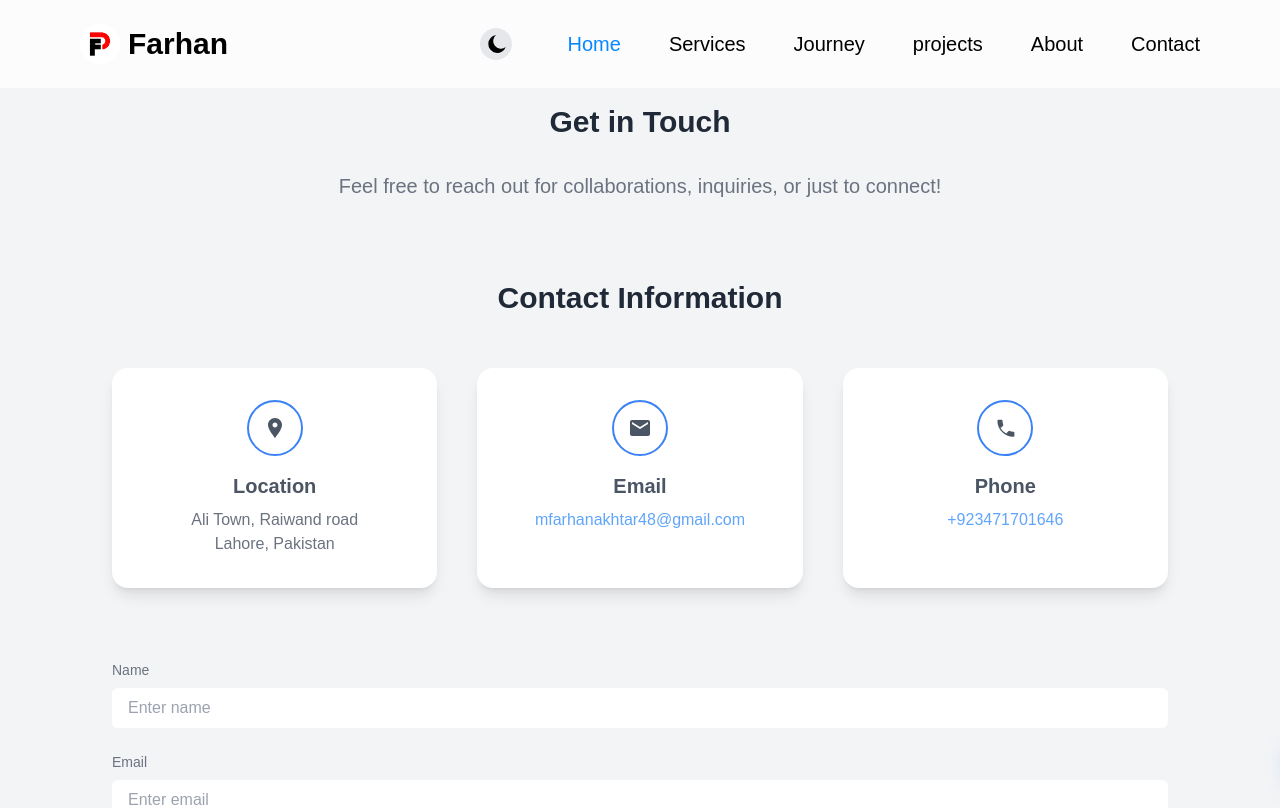
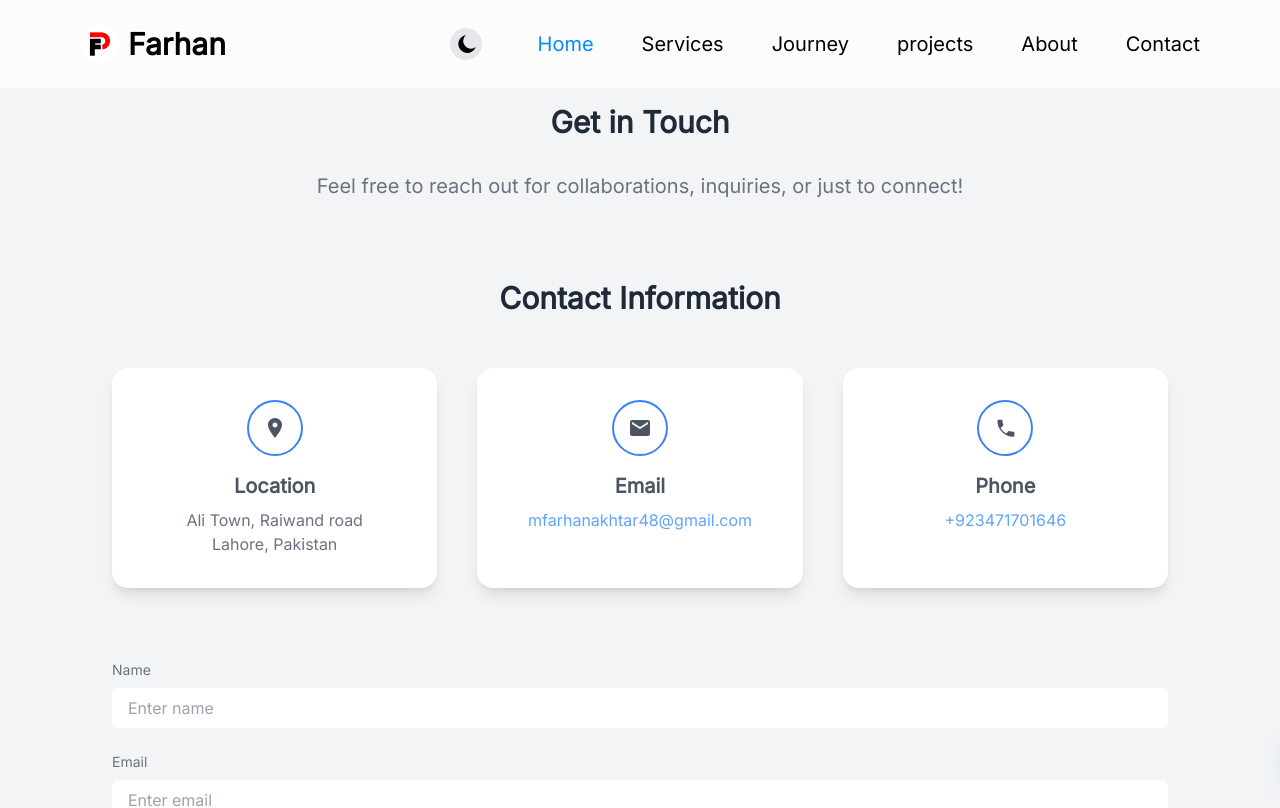
Before and after one commit to FarhanAK48/Portfolio, an Angular app: page /contact in a window 1280 px wide. Shown: the top 808 px of the page. Built offline with nearby package versions, Linux system fonts and the light colour scheme.

Commit message:
add font family and font changes

```diff
--- a/src/app/layout/contact/contact.component.html
+++ b/src/app/layout/contact/contact.component.html
@@ -3,10 +3,10 @@
     <div class=" flex-1">
 
 
-        <h2 class="text-gray-800 dark:text-white text-2xl md:text-3xl font-semibold leading-snug text-center mb-8">Get in Touch</h2>
+        <h2 class="text-gray-800 dark:text-white text-2xl md:text-3xl font-bold leading-snug text-center mb-8">Get in Touch</h2>
         <p class="text-center text-base sm:text-lg md:text-xl font-normal leading-relaxed mb-12">Feel free to reach out for collaborations, inquiries, or just to connect!</p>
         <div class="contact-info-cards bg-gray-100 dark:bg-[#121212] text-gray-600 dark:text-[#e0e0e0] py-8">
-            <h2 class="text-gray-800 dark:text-white text-2xl md:text-3xl font-semibold leading-snug text-center mb-8">Contact Information</h2>
+            <h2 class="text-gray-800 dark:text-white text-2xl md:text-3xl font-bold leading-snug text-center mb-8">Contact Information</h2>
             <div class=" rounded-2xl py-5 mx-auto grid grid-cols-1 sm:grid-cols-2 lg:grid-cols-3 gap-10">
                 <div *ngFor="let card of contactCards" class="card transition-transform duration-[800ms] hover:scale-110 bg-white dark:bg-[#1e1e1e] text-gray-600 dark:text-white p-8 rounded-2xl shadow-lg text-center">
                     <div class="icon mb-4 flex flex-col items-center text-gray-600 dark:text-white">
--- a/src/app/layout/projects/projects.component.html
+++ b/src/app/layout/projects/projects.component.html
@@ -34,7 +34,7 @@
             </div>
         </div>
 
-        <h2 class="text-4xl font-semibold text-gray-800 dark:text-white bg-clip-text  my-10 text-center">
+        <h2 class="text-2xl md:text-3xl font-semibold leading-snug text-gray-800 dark:text-white bg-clip-text  my-10 text-center">
             Side Project<br />
             <span class="text-base font-normal">— Creative ideas in action —</span>
         </h2>
--- a/src/index.html
+++ b/src/index.html
@@ -6,6 +6,7 @@
   <base href="/">
   <meta name="viewport" content="width=device-width, initial-scale=1">
   <link rel="icon" type="image/x-icon" href="favicon.ico">
+  <link href="https://fonts.googleapis.com/css2?family=Inter&display=swap" rel="stylesheet">
 </head>
 <body>
   <app-root></app-root>
--- a/src/styles.scss
+++ b/src/styles.scss
@@ -5,8 +5,8 @@
 
   body {
 
-
-font-family: sans-serif;
+    font-family: 'Inter', sans-serif;
+// font-family: sans-serif;
     // background-color: var(--background-color);
     // color: var(--text-color);
     // transition: all 0.3s ease;
```
